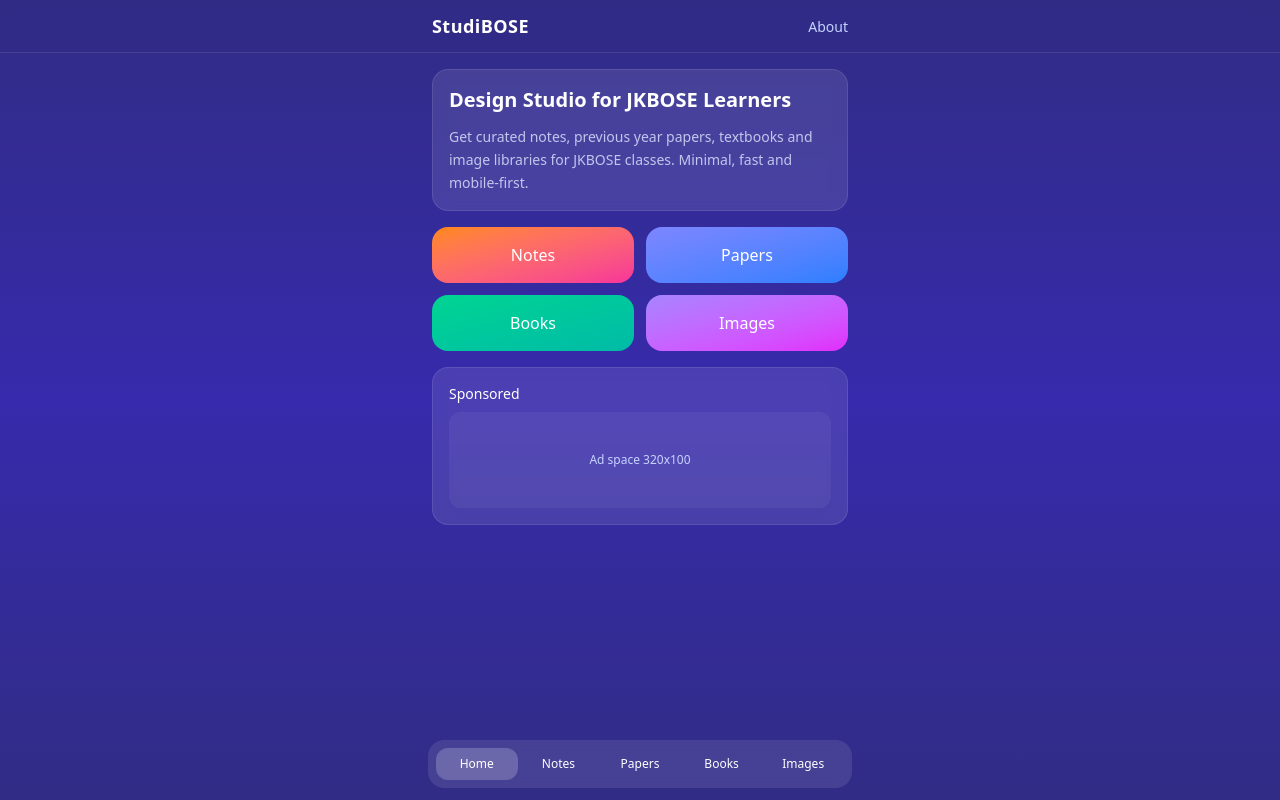
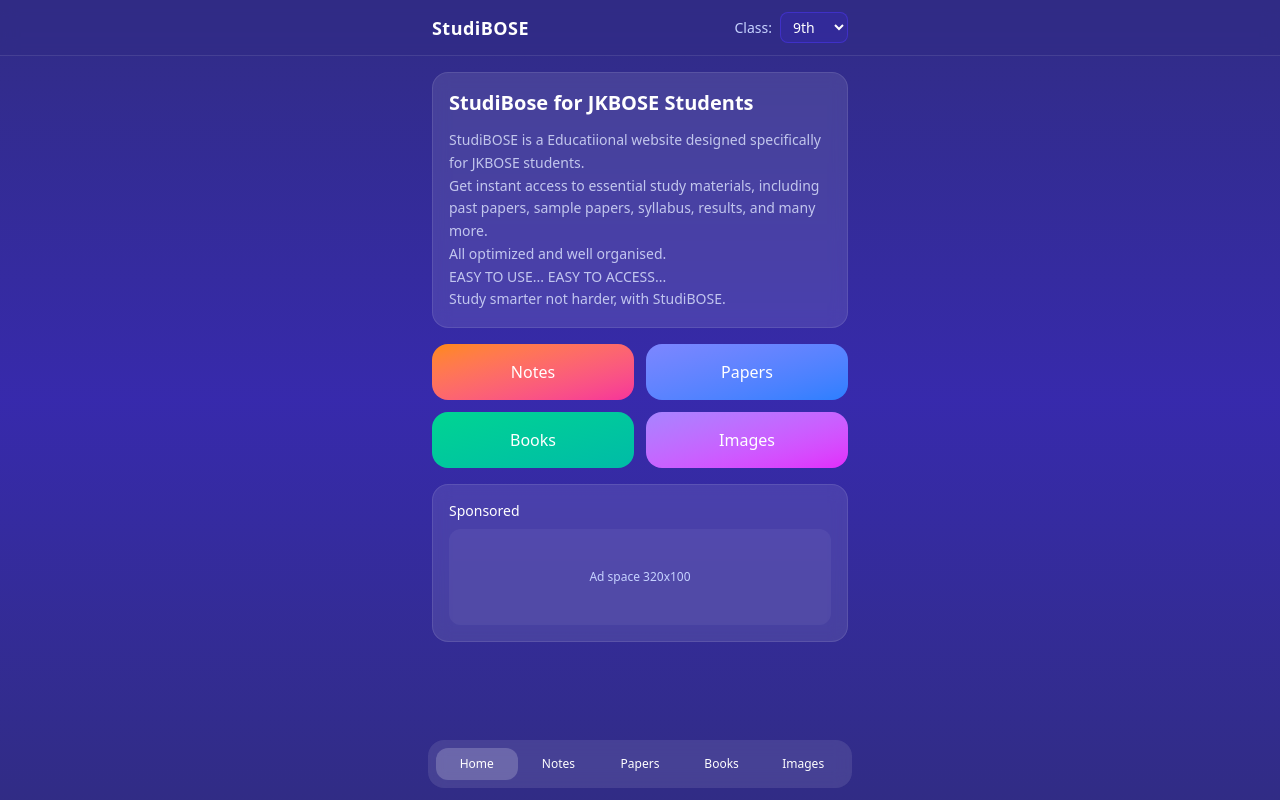
Before and after one commit to UzaibBashir/StudiBOSE, a React (Vite) app: page / in a window 1280 px wide. Built offline with nearby package versions, Linux system fonts and the light colour scheme.

Commit message:
minor fixes

```diff
--- a/src/App.jsx
+++ b/src/App.jsx
@@ -1,15 +1,30 @@
-import { Outlet, NavLink } from 'react-router-dom'
+import { Outlet } from 'react-router-dom'
+import { useClass } from './context/ClassContext.jsx'
+import Navigation from './shared/Navigation.jsx'
 import './App.css'
 
 function App() {
+  const { selectedClass, setSelectedClass } = useClass()
+
   return (
     <div className="min-h-screen bg-gradient-to-b from-indigo-900 via-indigo-800 to-indigo-900 text-white flex flex-col">
       <header className="sticky top-0 z-20 backdrop-blur bg-indigo-900/60 border-b border-white/10">
         <div className="max-w-md mx-auto px-4 py-3 flex items-center justify-between">
           <div className="text-lg font-semibold tracking-wide">StudiBOSE</div>
-          <nav>
-            <NavLink to="/about" className="text-indigo-200 text-sm">About</NavLink>
-          </nav>
+          <div className="flex items-center space-x-2">
+            <label htmlFor="class-select" className="text-indigo-200 text-sm">Class:</label>
+            <select
+              id="class-select"
+              value={selectedClass}
+              onChange={(e) => setSelectedClass(e.target.value)}
+              className="bg-indigo-800/50 border border-indigo-600/50 rounded-lg px-2 py-1 text-sm text-white focus:outline-none focus:ring-2 focus:ring-indigo-500"
+            >
+              <option value="9">9th</option>
+              <option value="10">10th</option>
+              <option value="11">11th</option>
+              <option value="12">12th</option>
+            </select>
+          </div>
         </div>
       </header>
 
@@ -19,11 +34,7 @@
 
       <nav className="sticky bottom-0 z-20 max-w-md w-full mx-auto">
         <div className="m-3 rounded-2xl bg-white/10 backdrop-blur p-2 grid grid-cols-5 text-xs">
-          <NavLink to="/" end className={({isActive}) => `flex flex-col items-center py-2 rounded-xl ${isActive ? 'bg-white/20' : ''}`}>Home</NavLink>
-          <NavLink to="/notes" className={({isActive}) => `flex flex-col items-center py-2 rounded-xl ${isActive ? 'bg-white/20' : ''}`}>Notes</NavLink>
-          <NavLink to="/papers" className={({isActive}) => `flex flex-col items-center py-2 rounded-xl ${isActive ? 'bg-white/20' : ''}`}>Papers</NavLink>
-          <NavLink to="/books" className={({isActive}) => `flex flex-col items-center py-2 rounded-xl ${isActive ? 'bg-white/20' : ''}`}>Books</NavLink>
-          <NavLink to="/images" className={({isActive}) => `flex flex-col items-center py-2 rounded-xl ${isActive ? 'bg-white/20' : ''}`}>Images</NavLink>
+          <Navigation />
         </div>
       </nav>
     </div>
--- /dev/null
+++ b/src/context/ClassContext.jsx
@@ -0,0 +1,21 @@
+import { createContext, useContext, useState } from 'react'
+
+const ClassContext = createContext()
+
+export function ClassProvider({ children }) {
+  const [selectedClass, setSelectedClass] = useState('9')
+
+  return (
+    <ClassContext.Provider value={{ selectedClass, setSelectedClass }}>
+      {children}
+    </ClassContext.Provider>
+  )
+}
+
+export function useClass() {
+  const context = useContext(ClassContext)
+  if (!context) {
+    throw new Error('useClass must be used within a ClassProvider')
+  }
+  return context
+}
--- a/src/main.jsx
+++ b/src/main.jsx
@@ -9,6 +9,7 @@
 import Books from './pages/Books.jsx'
 import Images from './pages/Images.jsx'
 import About from './pages/About.jsx'
+import { ClassProvider } from './context/ClassContext.jsx'
 
 const router = createBrowserRouter([
   {
@@ -27,6 +28,8 @@
 
 createRoot(document.getElementById('root')).render(
   <StrictMode>
-    <RouterProvider router={router} />
+    <ClassProvider>
+      <RouterProvider router={router} />
+    </ClassProvider>
   </StrictMode>,
 )
--- a/src/pages/About.jsx
+++ b/src/pages/About.jsx
@@ -4,9 +4,10 @@
       <div className="card-surface p-4">
         <h2 className="section-title">About JKBOSE Hub</h2>
         <p className="text-indigo-100/80 text-sm">
-          A minimalist resource hub for JKBOSE students. This community project
-          aggregates links to Google Drive folders and files for quick access to
-          notes, past papers, textbooks and visuals.
+          Uzaib Bashir Malik
+          Uzaib Bashir Malik
+          Uzaib Bashir Malik
+          Uzaib Bashir Malik
         </p>
       </div>
       <div className="card-surface p-4">
--- a/src/pages/Home.jsx
+++ b/src/pages/Home.jsx
@@ -5,15 +5,17 @@
   return (
     <div className="space-y-4">
       <div className="card-surface p-4">
-        <h2 className="section-title">Design Studio for JKBOSE Learners</h2>
+        <h2 className="section-title">StudiBose for JKBOSE Students</h2>
         <p className="text-indigo-100/80 text-sm leading-relaxed">
-          Get curated notes, previous year papers, textbooks and image libraries for
-          JKBOSE classes. Minimal, fast and mobile-first.
+          StudiBOSE is a Educatiional website designed specifically for JKBOSE students. <br />
+          Get instant access to essential study materials, including past papers, sample papers, syllabus, results, and many more. <br />
+          All optimized and well organised. <br />
+          EASY TO USE... EASY TO ACCESS... <br />
+          Study smarter not harder, with StudiBOSE.
         </p>
       </div>
 
       <CategoryGrid />
-
       <AdBlock />
     </div>
   )
--- /dev/null
+++ b/src/shared/Navigation.jsx
@@ -0,0 +1,13 @@
+import { NavLink } from 'react-router-dom'
+
+export default function Navigation() {
+  return (
+    <>
+      <NavLink to="/" end className={({isActive}) => `flex flex-col items-center py-2 rounded-xl ${isActive ? 'bg-white/20' : ''}`}>Home</NavLink>
+      <NavLink to="/notes" className={({isActive}) => `flex flex-col items-center py-2 rounded-xl ${isActive ? 'bg-white/20' : ''}`}>Notes</NavLink>
+      <NavLink to="/papers" className={({isActive}) => `flex flex-col items-center py-2 rounded-xl ${isActive ? 'bg-white/20' : ''}`}>Papers</NavLink>
+      <NavLink to="/books" className={({isActive}) => `flex flex-col items-center py-2 rounded-xl ${isActive ? 'bg-white/20' : ''}`}>Books</NavLink>
+      <NavLink to="/images" className={({isActive}) => `flex flex-col items-center py-2 rounded-xl ${isActive ? 'bg-white/20' : ''}`}>Images</NavLink>
+    </>
+  )
+}
```
